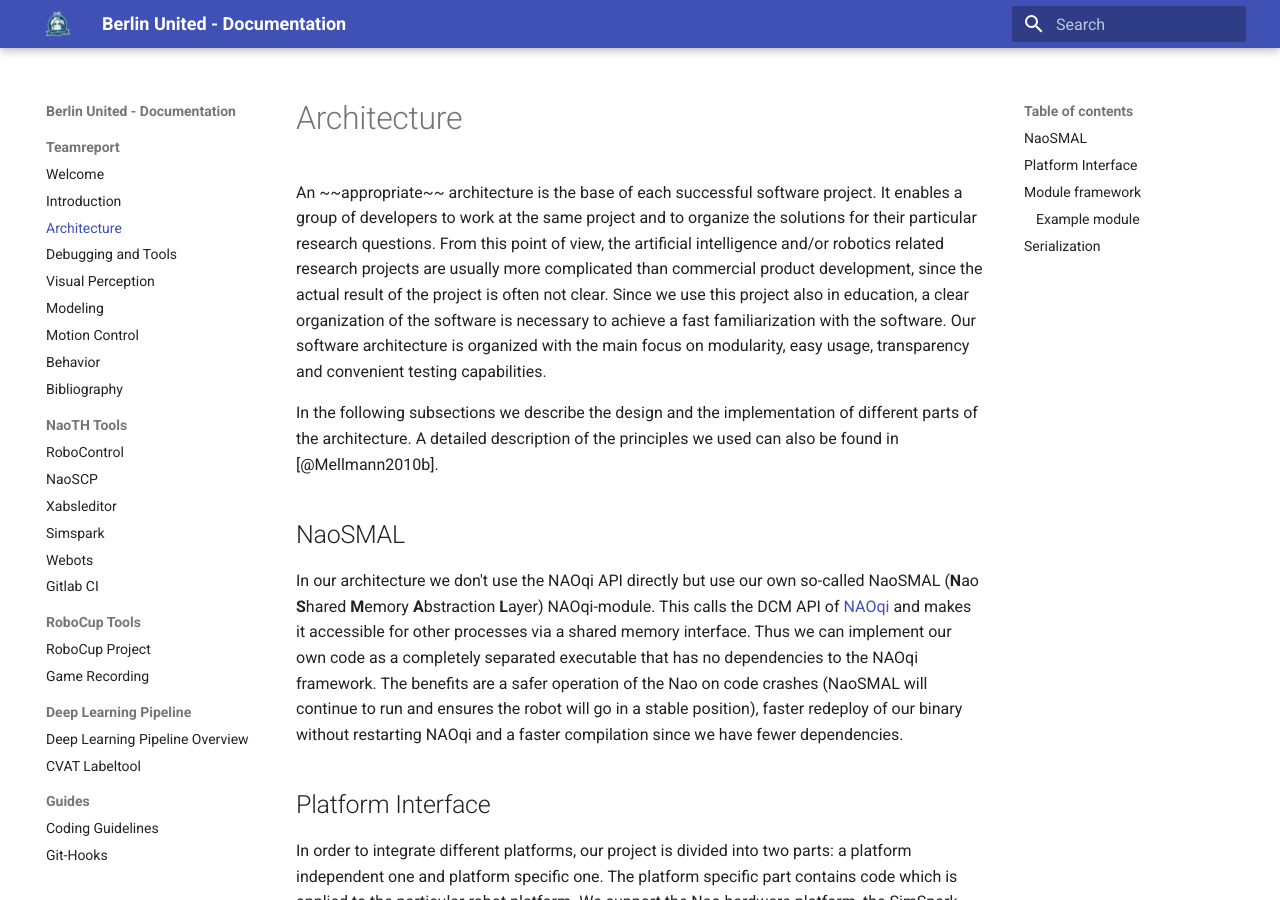
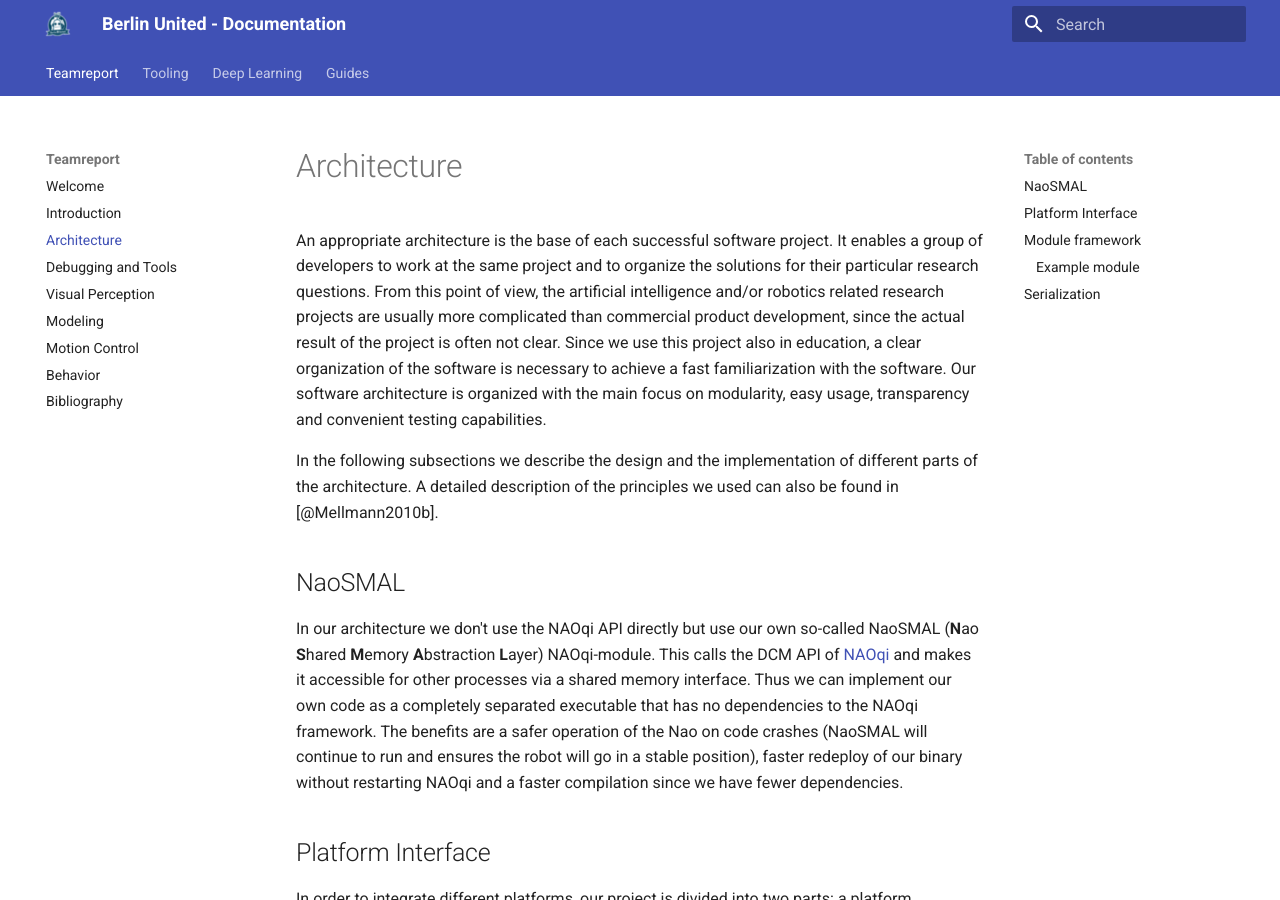
Before and after one commit to BerlinUnited/berlinunited.github.io, an MkDocs documentation site: the page built from docs/architecture_intro.md, in a window 1280 px wide and 900 px high. Built offline with MkDocs 1.6.1 and Material for MkDocs 9.7.7, drawn with Linux system fonts in a browser that asks for light colours.

Commit message:
cleanup some stuff

```diff
--- a/docs/architecture_intro.md
+++ b/docs/architecture_intro.md
@@ -1,6 +1,6 @@
 # Architecture
 
-An ~~appropriate~~ architecture is the base of each successful software
+An appropriate architecture is the base of each successful software
 project. It enables a group of developers to work at the same project
 and to organize the solutions for their particular research questions.
 From this point of view, the artificial intelligence and/or robotics
--- a/mkdocs.yml
+++ b/mkdocs.yml
@@ -10,17 +10,16 @@ nav:
     - 'motion.md'
     - 'behavior.md'
     - 'bibliography.md'
-  - NaoTH Tools:
+  - Tooling:
     - 'naoth_tools/rc.md'
     - 'naoth_tools/naoscp.md'
     - 'naoth_tools/xabsleditor.md'
     - 'naoth_tools/simspark.md'
     - 'naoth_tools/webots.md'
     - 'naoth_tools/gitlab-ci.md'
-  - RoboCup Tools:
     - 'robocup_tools/index.md'
     - 'robocup_tools/game_recording.md'
-  - Deep Learning Pipeline:
+  - Deep Learning:
     - 'deep_learning/index.md'
     - 'deep_learning/cvat.md'
   - Guides:
@@ -35,7 +34,8 @@ theme:
   logo: img/favicon.ico
   custom_dir: overrides
   features:
-    - navigation.sections
+    - navigation.tabs
+
 
 markdown_extensions:
   - attr_list
```
Also changed, not shown: README.md (+0 -2 lines).
